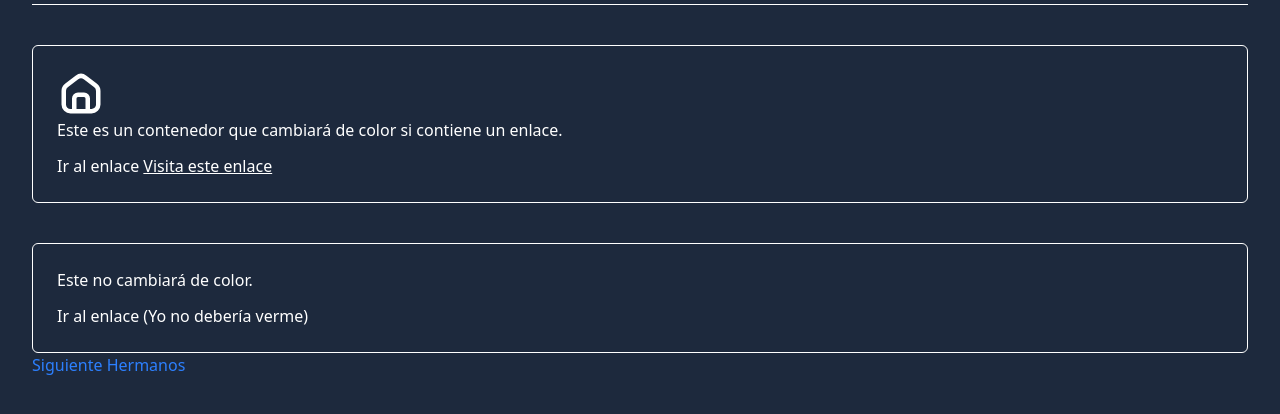
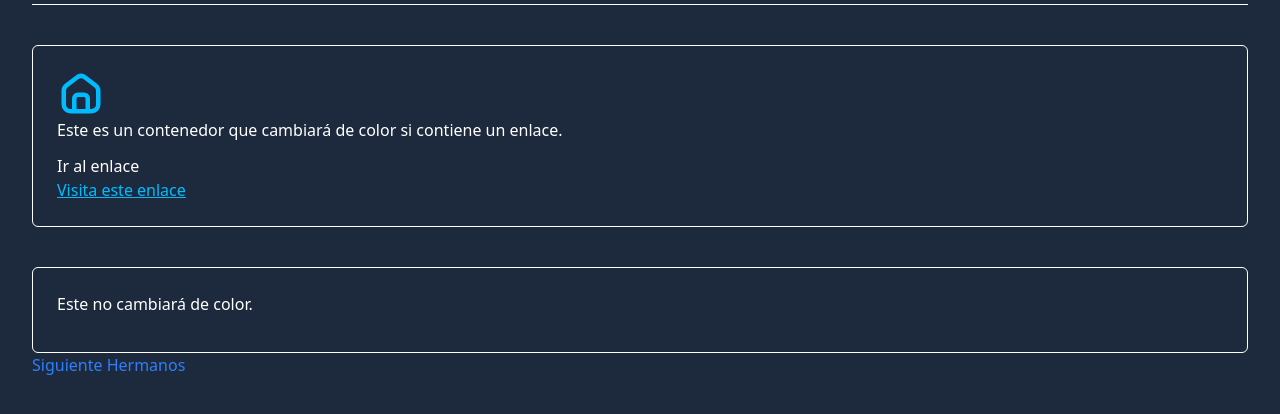
Before and after one commit to sergiobytes/taliwind-devtalles, a website: page src/01-pseudo-classes/05-grupos.html in a window 1280 px wide. Shown: the part 72-486 px from the top of the page. Drawn offline with nearby package versions, Linux system fonts and the light colour scheme; files that its build step writes are made by us from their sources.

Commit message:
fix: enhance group styling and visibility in 05-grupos.html for better interactivity

```diff
--- a/src/01-pseudo-classes/05-grupos.html
+++ b/src/01-pseudo-classes/05-grupos.html
@@ -12,13 +12,14 @@
     <hr />
 
     <div
-      class="mt-10 rounded-md border bg-slate-800 p-6 text-white transition-colors hover:bg-sky-400"
+      class="group mt-10 rounded-md border bg-slate-800 p-6 text-white transition-colors hover:bg-sky-400"
     >
       <svg
         xmlns="http://www.w3.org/2000/svg"
         width="48"
         height="48"
         viewBox="0 0 16 16"
+        class="group-hover:text-sky-800 group-has-[a]:text-sky-400"
       >
         <path
           fill="currentColor"
@@ -30,8 +31,13 @@
       <p class="mb-3">
         Este es un contenedor que cambiará de color si contiene un enlace.
       </p>
-      <span class="">Ir al enlace</span>
-      <a href="#" class="underline">Visita este enlace</a>
+      <span class="hidden group-has-[a]:block">Ir al enlace</span>
+      <a
+        href="#"
+        class="underline group-hover:text-sky-800 group-has-[a]:text-sky-400"
+      >
+        Visita este enlace
+      </a>
     </div>
 
     <div
@@ -39,7 +45,9 @@
     >
       <p class="mb-3">Este no cambiará de color.</p>
 
-      <span class="">Ir al enlace (Yo no debería verme)</span>
+      <span class="hidden group-has-[a]:block"
+        >Ir al enlace (Yo no debería verme)</span
+      >
     </div>
 
     <a href="06-hermanos.html" class="text-blue-500">Siguiente Hermanos</a>
```
